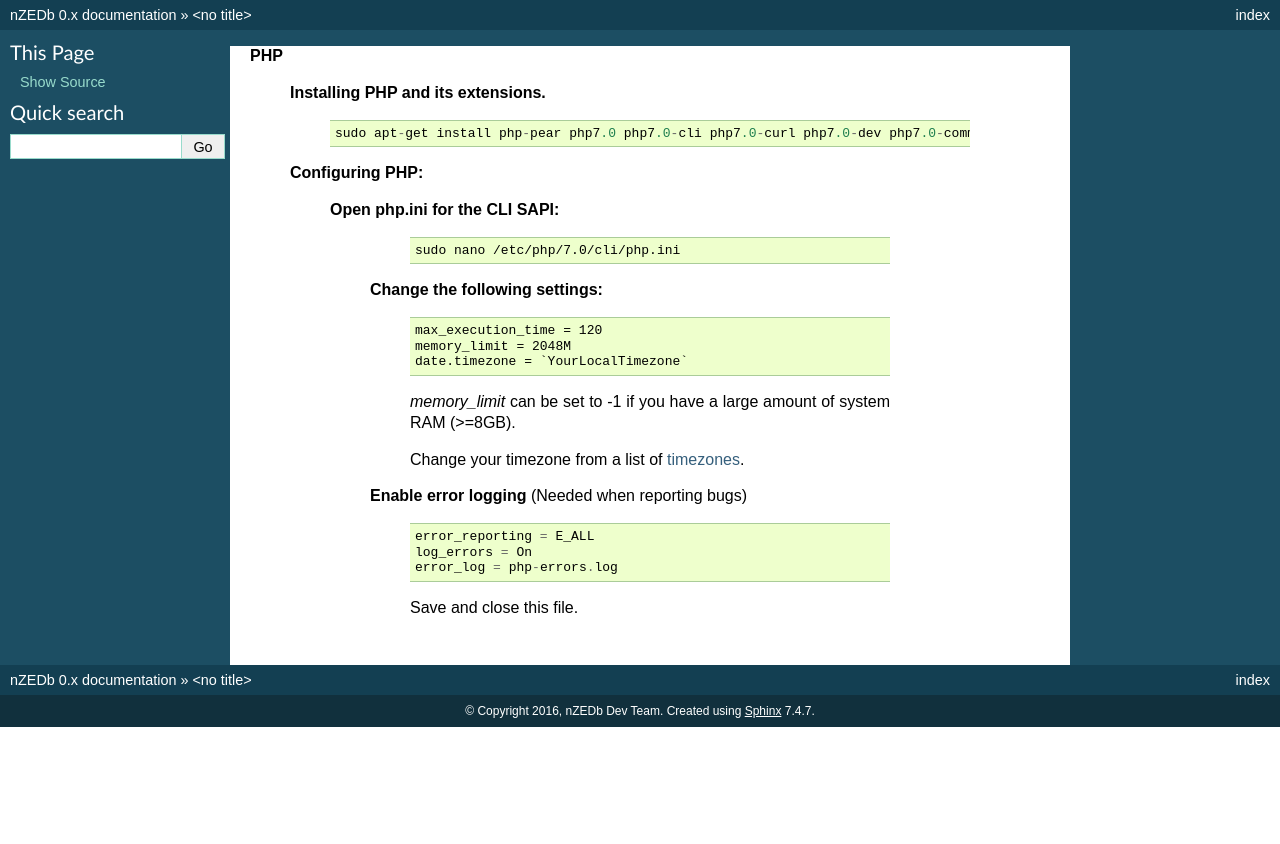
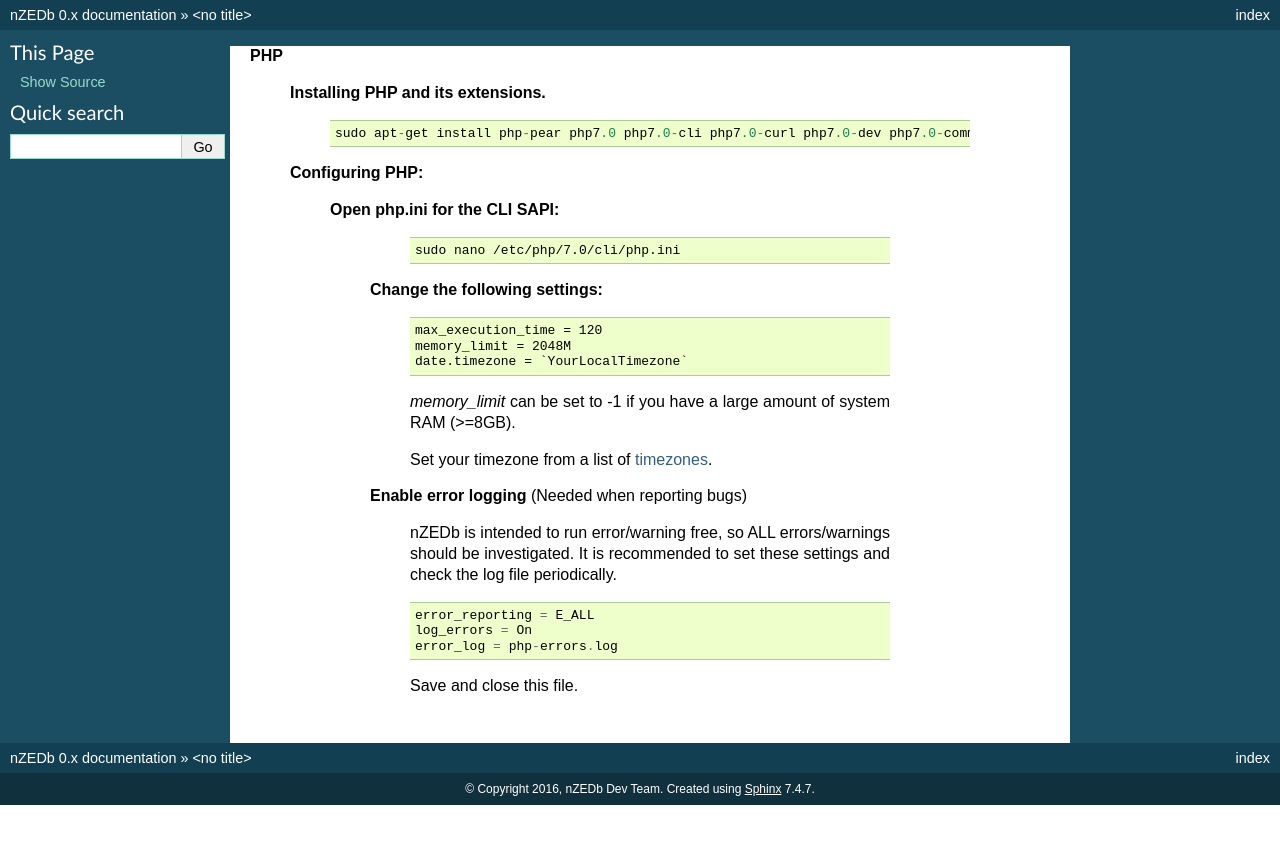
Before and after one commit to nZEDb/nZEDb_Docs, a Sphinx documentation site: the page built from source/guides/installing/ubuntu/16.04/php.rst, in a window 1280 px wide. Shown: the top 844 px of the page. Built offline with Sphinx 7.4.7, drawn with Linux system fonts in a browser that asks for light colours.

```diff
--- a/source/guides/installing/ubuntu/16.04/php.rst
+++ b/source/guides/installing/ubuntu/16.04/php.rst
@@ -40,12 +40,14 @@
 
     `memory_limit` can be set to -1 if you have a large amount of system RAM (>=8GB).
 
-    Change your timezone from a list of timezones_.
+    Set your timezone from a list of timezones_.
 
 
    .. sectnum::
 
    **Enable error logging** (Needed when reporting bugs)
+
+    nZEDb is intended to run error/warning free, so ALL errors/warnings should be investigated. It is recommended to set these settings and check the log file periodically.
 
     .. code::
 
```
Also changed, not shown: other parts of source/guides/installing/ubuntu/16.04/php.rst (+1 -1 lines).
